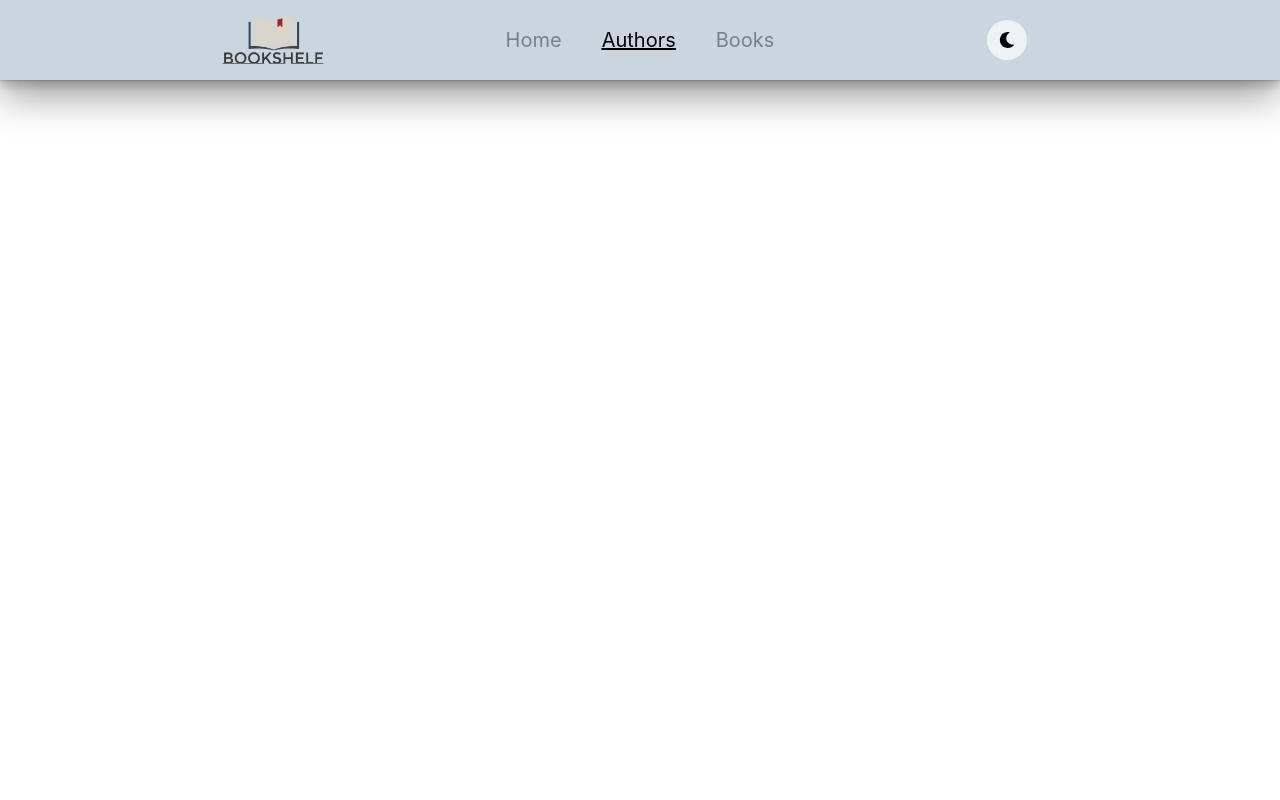
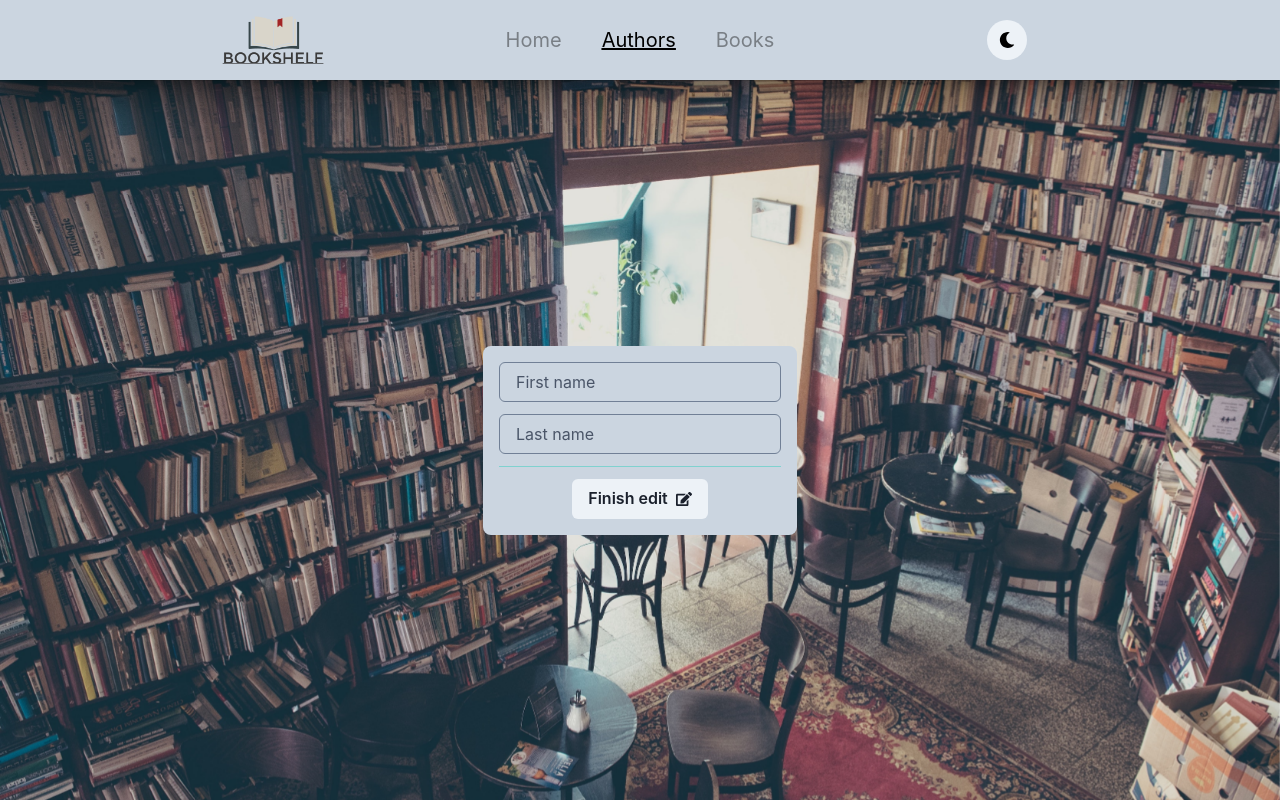
Before and after one commit to andrei-ce/bookshelf, a React (Create React App) app in the folder client/: page /authors/edit/1 in a window 1280 px wide. Built offline with nearby package versions, Linux system fonts and the light colour scheme.

Commit message:
Author form created, still not making post/put request - express/lib issues reset

```diff
--- a/client/src/App.js
+++ b/client/src/App.js
@@ -7,6 +7,7 @@ import LandingPage from './Pages/LandingPage';
 import AuthorsPage from './Pages/AuthorsPage';
 import BooksPage from './Pages/BooksPage';
 import BookPage from './Pages/BookPage';
+import AuthorEditOrAddPage from './Pages/AuthorEditOrAdd';
 
 const theme = {
   ...defaultTheme,
@@ -31,6 +32,12 @@ function App() {
         <Switch>
           <Route exact path='/' component={LandingPage} />
           <Route exact path='/authors' component={AuthorsPage} />
+          <Route exact path='/authors/add' component={AuthorEditOrAddPage} />
+          <Route
+            exact
+            path='/authors/edit/:authorId'
+            component={AuthorEditOrAddPage}
+          />
           <Route exact path='/books' component={BooksPage} />
           <Route exact path='/books/:bookId' component={BookPage} />
         </Switch>
--- a/client/src/Components/Forms/AuthorForm.js
+++ b/client/src/Components/Forms/AuthorForm.js
@@ -0,0 +1,79 @@
+import React, { useState } from 'react';
+import {
+  Input,
+  Stack,
+  Box,
+  Button,
+  FormControl,
+  Divider,
+  useColorMode,
+} from '@chakra-ui/react';
+import PropTypes from 'prop-types';
+import { FaUserPlus, FaEdit } from 'react-icons/fa';
+
+const AuthorForm = ({ mode }) => {
+  const { colorMode } = useColorMode();
+
+  const initialValues = {
+    firstName: '',
+    lastName: '',
+  };
+
+  const [formData, setFormData] = useState(initialValues);
+
+  const onChange = (e) => {
+    setFormData({ ...formData, [e.target.name]: e.target.value });
+    console.log(formData);
+  };
+
+  const handleSubmit = (e) => {
+    console.log('submitted');
+  };
+
+  return (
+    <form onSubmit={(e) => handleSubmit(e)} action='submit'>
+      <Stack
+        backgroundColor={colorMode === 'light' ? 'gray.300' : 'gray.800'}
+        p={4}
+        alignItems='center'
+        justify='center'
+        borderRadius='lg'
+        spacing={3}>
+        <FormControl isRequired>
+          <Input
+            type='name'
+            name='firstName'
+            autoComplete='off'
+            placeholder='First name'
+            aria-label='First name'
+            borderColor={colorMode === 'light' ? 'gray.500' : 'gray.300'}
+            _placeholder={{ color: colorMode === 'light' ? 'gray.600' : 'gray.300' }}
+            onChange={(e) => onChange(e)}
+          />
+        </FormControl>
+        <FormControl isRequired>
+          <Input
+            type='name'
+            name='lastName'
+            autoComplete='off'
+            placeholder='Last name'
+            aria-label='Last name'
+            borderColor={colorMode === 'light' ? 'gray.500' : 'gray.300'}
+            _placeholder={{ color: colorMode === 'light' ? 'gray.600' : 'gray.300' }}
+            onChange={(e) => onChange(e)}
+          />
+        </FormControl>
+        <Divider borderColor='teal.300' />
+        <Button type='submit' rightIcon={mode === 'add' ? <FaUserPlus /> : <FaEdit />}>
+          {mode === 'add' ? 'Add author ' : 'Finish edit '}
+        </Button>
+      </Stack>
+    </form>
+  );
+};
+
+AuthorForm.propTypes = {
+  mode: PropTypes.string.isRequired,
+};
+
+export default AuthorForm;
--- a/client/src/Pages/AuthorEditOrAdd.js
+++ b/client/src/Pages/AuthorEditOrAdd.js
@@ -0,0 +1,23 @@
+import React, { useEffect, useState } from 'react';
+import { withRouter } from 'react-router-dom';
+
+import Background from '../Components/Background';
+import AuthorForm from '../Components/Forms/AuthorForm';
+
+import axiosCall from '../Utils/axios';
+
+const AuthorEditOrAddPage = ({ location, ...props }) => {
+  //receive query params = edit or add? --> pass into Form
+  const authorId = props.match.params.authorId || null;
+  // console.log(authorId);
+  // console.log(location.pathname);
+  const mode = location.pathname.startsWith('/authors/add') ? 'add' : 'edit';
+
+  return (
+    <Background>
+      <AuthorForm mode={mode} />
+    </Background>
+  );
+};
+
+export default withRouter(AuthorEditOrAddPage);
--- a/client/src/Pages/AuthorsPage.js
+++ b/client/src/Pages/AuthorsPage.js
@@ -17,7 +17,8 @@ import {
   CircularProgress as Spinner,
   useColorMode,
 } from '@chakra-ui/react';
-import { FaSearch } from 'react-icons/fa';
+import { Link } from 'react-router-dom';
+import { FaSearch, FaEdit } from 'react-icons/fa';
 
 import Background from '../Components/Background';
 import axiosCall from '../Utils/axios';
@@ -36,7 +37,7 @@ const AuthorsPage = () => {
 
   useEffect(async () => {
     // This setTimeout is only for UI purposes (to see the spinner)
-    await delay(2000);
+    await delay(1000);
     let fetchedAuthors = await axiosCall.get('/authors');
     setAuthors(fetchedAuthors.data);
     setLoading(false);
@@ -45,7 +46,7 @@ const AuthorsPage = () => {
   return (
     <Background>
       <Flex
-        backgroundColor={colorMode === 'light' ? 'gray.200' : 'gray.900'}
+        backgroundColor={colorMode === 'light' ? 'gray.300' : 'gray.800'}
         borderRadius='md'
         p={1}
         mt={1}
@@ -60,17 +61,17 @@ const AuthorsPage = () => {
             type='text'
             onChange={(e) => searchAuthors(e)}
             placeholder='Search...'
+            _placeholder={{ color: colorMode === 'light' ? 'gray.600' : 'gray.300' }}
           />
         </InputGroup>
-        <Button
-          mr={1}
-          colorScheme='teal'
-          size='md'
-          onClick={() => {
-            console.log('clicked!');
-          }}>
-          Add Author
-        </Button>
+        <Link to='/authors/add'>
+          <Button
+            mx={1}
+            backgroundColor={colorMode === 'light' ? 'teal.400' : 'teal.600'}
+            size='md'>
+            Add Author
+          </Button>
+        </Link>
       </Flex>
       <Container centerContent maxWidth='600px'>
         {loading ? (
@@ -87,7 +88,7 @@ const AuthorsPage = () => {
               <Tr>
                 <Th>First Name</Th>
                 <Th>Last Name</Th>
-                <Th isNumeric>Books</Th>
+                <Th isNumeric>Edit</Th>
               </Tr>
             </Thead>
             <Tbody>
@@ -103,7 +104,14 @@ const AuthorsPage = () => {
                   <Tr key={i}>
                     <Td>{author.firstName}</Td>
                     <Td>{author.lastName}</Td>
-                    <Td isNumeric>1</Td>
+                    <Td isNumeric mr={2} pt={1} pb={1}>
+                      {/* to=`/authors/edit/${author._id}` */}
+                      <Link to='#'>
+                        <Button variant='outline' p={0}>
+                          <FaEdit />
+                        </Button>
+                      </Link>
+                    </Td>
                   </Tr>
                 ))}
               {/* <Tr backgroundColor='red.100' textColor='gray.800'>
@@ -114,7 +122,7 @@ const AuthorsPage = () => {
               <Tr>
                 <Th>First Name</Th>
                 <Th>Last Name</Th>
-                <Th isNumeric>Books</Th>
+                <Th isNumeric>Edit</Th>
               </Tr>
             </Tfoot>
           </Table>
--- a/client/src/Pages/BooksPage.js
+++ b/client/src/Pages/BooksPage.js
@@ -32,7 +32,7 @@ const BooksPage = () => {
 
   useEffect(async () => {
     // This setTimeout is only for UI purposes (to see the spinner)
-    await delay(2000);
+    await delay(1000);
     let fetchedBooks = await axiosCall.get('/books');
     setBooks(fetchedBooks.data);
     setLoading(false);
--- a/package.json
+++ b/package.json
@@ -24,9 +24,10 @@
     "nodemon": "^2.0.7"
   },
   "nodemonConfig": {
-    "verbose": true,
+    "verbose": false,
     "ignore": [
-      "README.md"
+      "README.md",
+      "client"
     ],
     "ext": "js, css",
     "restartable": "rs"
```
